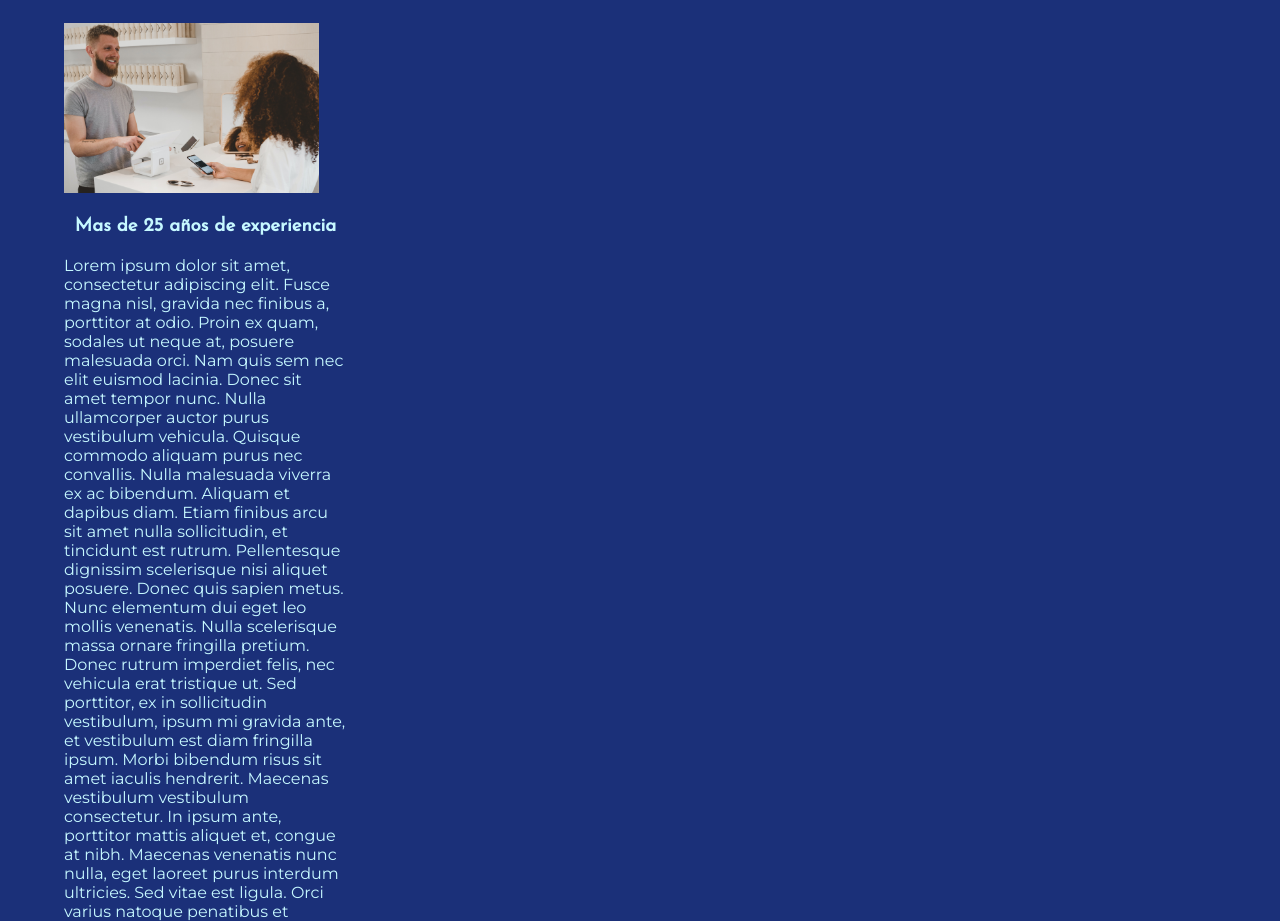
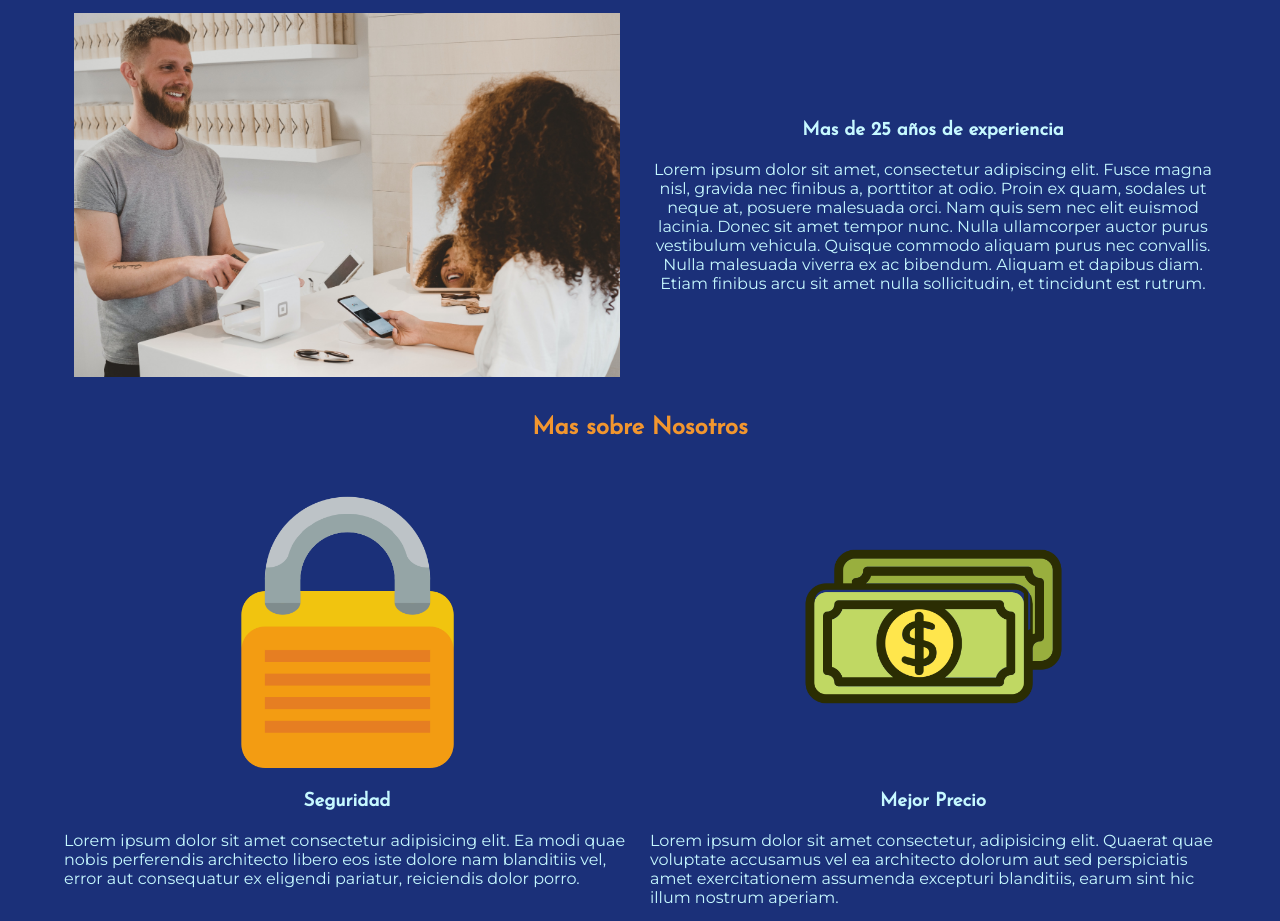
Before and after one commit to josesalim22/joyeria-donzela-39385, a plain HTML site: page pages/nosotros.html in a window 1280 px wide. Shown: the part 115-1036 px from the top of the page. Drawn offline with Linux system fonts and the light colour scheme.

Commit message:
agregue grid a pagina nosotros

```diff
--- a/css/style.css
+++ b/css/style.css
@@ -316,7 +316,8 @@ main h1 {
 
 .datos-nosotros {
     width: 90%;
-    margin: 20px auto;
+    max-width: 1500px;
+    margin: 0 auto;
     display: grid;
     grid-gap: 20px;
     grid-template-columns: 1fr 1fr;
@@ -331,19 +332,25 @@ main h1 {
 .imagen-nosotros {
     /*  float: left; */
     grid-area: nosotros-imagen;
-    width: 50%;
+    padding: 10px;
+    /* width: 50%; */
 }
 
-.nosotros img {
-    width: 90%;
+.imagen-nosotros img {
+    max-width: 100%;
     background-repeat: no-repeat;
     background-size: cover;
 }
 
 .nosotros-info {
     /*  float: right; */
-    width: 50%;
+    /*  width: 50%; */
     grid-area: nosotros-texto;
+    text-align: center;
+    display: flex;
+    flex-direction: column;
+    align-items: center;
+    justify-content: center;
 }
 
 .nosotros-info h3 {
@@ -359,28 +366,18 @@ main h1 {
     font-family: 'Montserrat', sans-serif;
 }
 
-.seguridad {
-    text-align: center;
-    /*  float: left; */
-    width: 50%;
-}
 
-.mejor-precio {
-    /*  float: right; */
-    text-align: center;
-    width: 50%;
-}
+/* seccion mas-nosotros*/
 
-.seguridad img {
-    width: 50%;
-    background-repeat: no-repeat;
-    background-size: cover;
-}
-
-.mejor-precio img {
-    width: 50%;
-    background-repeat: no-repeat;
-    background-size: cover;
+.mas-nosotros {
+    width: 90%;
+    max-width: 1500px;
+    margin: 0 auto;
+    display: grid;
+    grid-gap: 20px;
+    grid-template-columns: 1fr 1fr;
+    grid-template-rows: repeat(2, auto);
+    grid-template-areas: "area-titulo-mas area-titulo-mas" "area-seguridad area-precio";
 }
 
 .mas-nosotros h3 {
@@ -395,6 +392,36 @@ main h1 {
     color: #C6F8FF;
     font-family: 'Montserrat', sans-serif;
     text-align: left;
+}
+
+.titulo-mas {
+    grid-area: area-titulo-mas;
+}
+
+.seguridad {
+    text-align: center;
+    /*  float: left; */
+    /* width: 50%; */
+    grid-area: area-seguridad;
+}
+
+.seguridad img {
+    width: 50%;
+    background-repeat: no-repeat;
+    background-size: cover;
+}
+
+.mejor-precio {
+    /*  float: right; */
+    text-align: center;
+    /* width: 50%; */
+    grid-area: area-precio;
+}
+
+.mejor-precio img {
+    width: 50%;
+    background-repeat: no-repeat;
+    background-size: cover;
 }
 
 
--- a/pages/nosotros.html
+++ b/pages/nosotros.html
@@ -29,26 +29,22 @@
     <main>
         <section class="datos-nosotros">
             <h2 class="titulo-nos">Conoce sobre Nosotros</h2>
-            <div class="nosotros">
+            <!--  <div class="nosotros"> -->
             <div class="imagen-nosotros">
                 <img src="../assets/img/vendedor.jpg" alt="Imagen de Empresa">
             </div>
 
             <div class="nosotros-info">
                 <h3 class="titulo-nosotros">Mas de 25 años de experiencia</h3>
-                    <p class="texto-nosotros">Lorem ipsum dolor sit amet, consectetur adipiscing elit. Fusce magna nisl, gravida nec finibus a, porttitor at odio. Proin ex quam, sodales ut neque at, posuere malesuada orci. Nam quis sem nec elit euismod lacinia. Donec sit amet
-                        tempor nunc. Nulla ullamcorper auctor purus vestibulum vehicula. Quisque commodo aliquam purus nec convallis. Nulla malesuada viverra ex ac bibendum. Aliquam et dapibus diam. Etiam finibus arcu sit amet nulla sollicitudin, et tincidunt
-                        est rutrum. Pellentesque dignissim scelerisque nisi aliquet posuere. Donec quis sapien metus. Nunc elementum dui eget leo mollis venenatis. Nulla scelerisque massa ornare fringilla pretium. Donec rutrum imperdiet felis, nec vehicula
-                        erat tristique ut. Sed porttitor, ex in sollicitudin vestibulum, ipsum mi gravida ante, et vestibulum est diam fringilla ipsum. Morbi bibendum risus sit amet iaculis hendrerit. Maecenas vestibulum vestibulum consectetur. In ipsum
-                        ante, porttitor mattis aliquet et, congue at nibh. Maecenas venenatis nunc nulla, eget laoreet purus interdum ultricies. Sed vitae est ligula. Orci varius natoque penatibus et magnis dis parturient montes, nascetur ridiculus mus.
-                        Praesent bibendum varius sollicitudin. Suspendisse sit amet enim eleifend, elementum quam eget, hendrerit metus. Aenean sit amet eros velit. Aenean malesuada accumsan maximus. Morbi dapibus quis tellus nec elementum. Donec efficitur
-                        libero porttitor mi fermentum lacinia. Nulla ante mi, vehicula sed nibh sed, mollis ultrices risus. Nunc eu nisi nec elit tincidunt sagittis.</p>
+                <p class="texto-nosotros">Lorem ipsum dolor sit amet, consectetur adipiscing elit. Fusce magna nisl, gravida nec finibus a, porttitor at odio. Proin ex quam, sodales ut neque at, posuere malesuada orci. Nam quis sem nec elit euismod lacinia. Donec sit amet tempor
+                    nunc. Nulla ullamcorper auctor purus vestibulum vehicula. Quisque commodo aliquam purus nec convallis. Nulla malesuada viverra ex ac bibendum. Aliquam et dapibus diam. Etiam finibus arcu sit amet nulla sollicitudin, et tincidunt est
+                    rutrum. </p>
             </div>
             <!-- <div class="clear"></div> -->
-            </div>
+            <!--   </div> -->
         </section>
         <section class="mas-nosotros">
-            <h2>Mas sobre Nosotros</h2>
+            <h2 class="titulo-mas">Mas sobre Nosotros</h2>
             <div class="seguridad">
                 <img src="../assets/icono/seguridad.png" alt="Imagen Seguridad">
                 <div class="seguridad-info">
```
Lines whose indentation alone changed are shown as unchanged.
